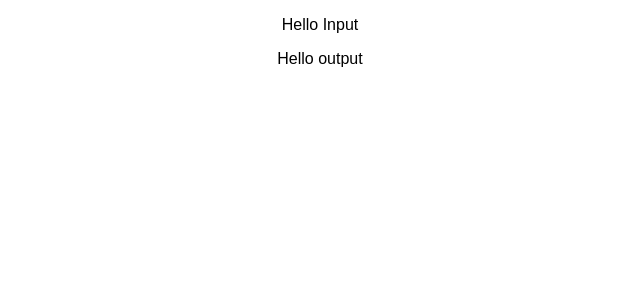
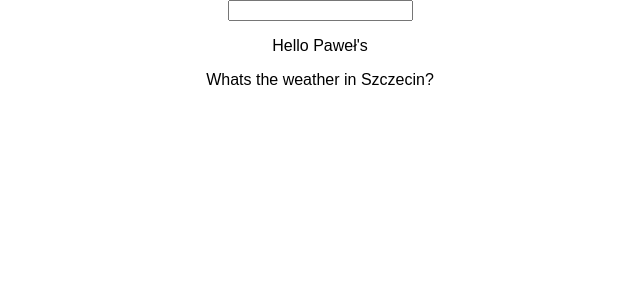
Before and after one commit to Kwarku/PracticeReactApp, a React (Create React App) app: page / in a window 1280 px wide. Shown: the top 300 px of the page, without its empty margins (320-960 px from the left). Built offline with nearby package versions, Linux system fonts and the light colour scheme.

Commit message:
add property to UserOutput component

```diff
--- a/src/App.js
+++ b/src/App.js
@@ -8,7 +8,7 @@ class App extends Component {
     return (
       <div className="App">
         <UserInput />
-        <UserOutput />
+        <UserOutput name="Paweł" city="Szczecin"/>
       </div>
     );
   }
--- a/src/UserInput/UserInput.js
+++ b/src/UserInput/UserInput.js
@@ -1,7 +1,7 @@
 import React from 'react';
 
 const userInput = () => {
-    return <p>Hello Input</p>;
+    return <input type="text"/>;
 }
 
 
--- a/src/UserOutput/UserOutput.js
+++ b/src/UserOutput/UserOutput.js
@@ -1,7 +1,12 @@
 import React from 'react';
 
-const userOutput = () => {
-    return <p>Hello output</p>;
+const userOutput = (props) => {
+    return (
+        <div>
+            <p>Hello {props.name}'s</p>
+            <p>Whats the weather in {props.city}?</p>
+        </div>
+    )
 }
 
 export default userOutput;
```
